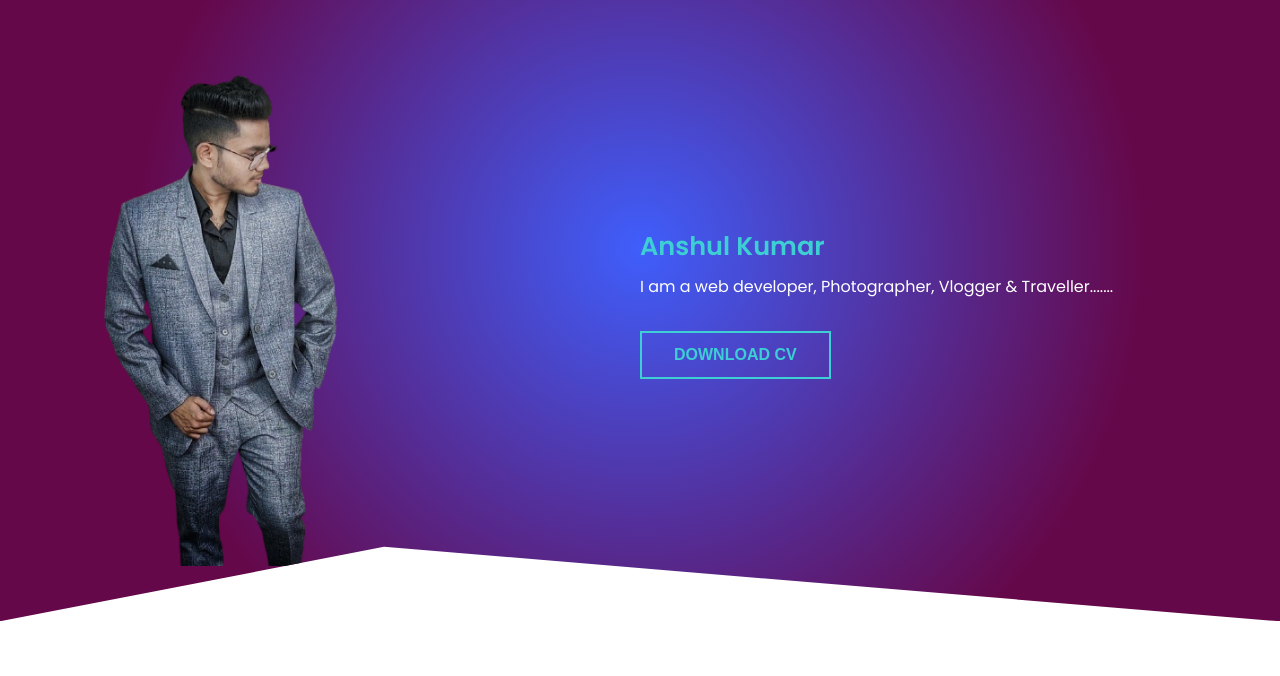
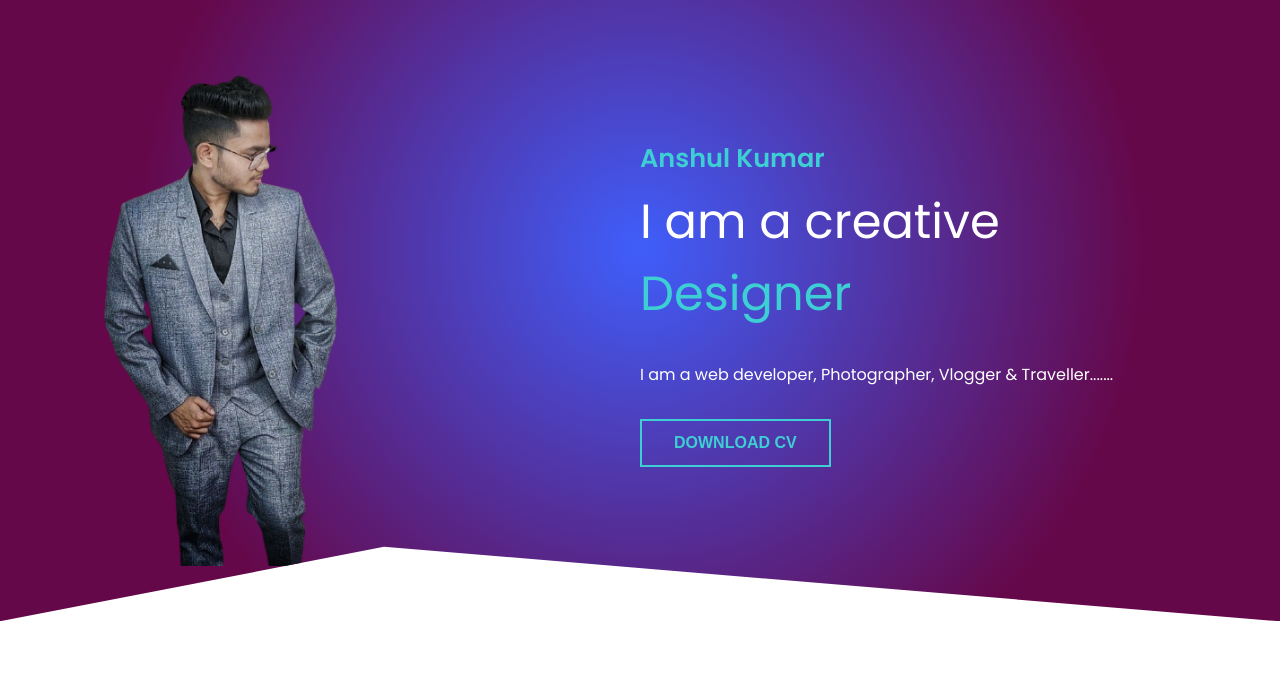
Before and after one commit to imanshulkumar/imanshulkumar, a plain HTML site: page index.html in a window 1280 px wide. Shown: the part 124-800 px from the top of the page. Drawn offline with Linux system fonts and the light colour scheme; a web font is replaced by a local one.

Commit message:
new changed

```diff
--- a/index.html
+++ b/index.html
@@ -45,7 +45,7 @@
                 </div>
                 <div class="right flex-1">
                     <h6>Anshul Kumar</h6>
-                    <!-- <h1>I am a creative <span>Designer</span></h1> -->
+                    <h1>I am a creative <span>Designer</span></h1>
                     <p>I am a web developer, Photographer, Vlogger & Traveller.......</p>
                     <div>
                         <button class="btn btn-secondary">DOWNLOAD CV</button>
```
